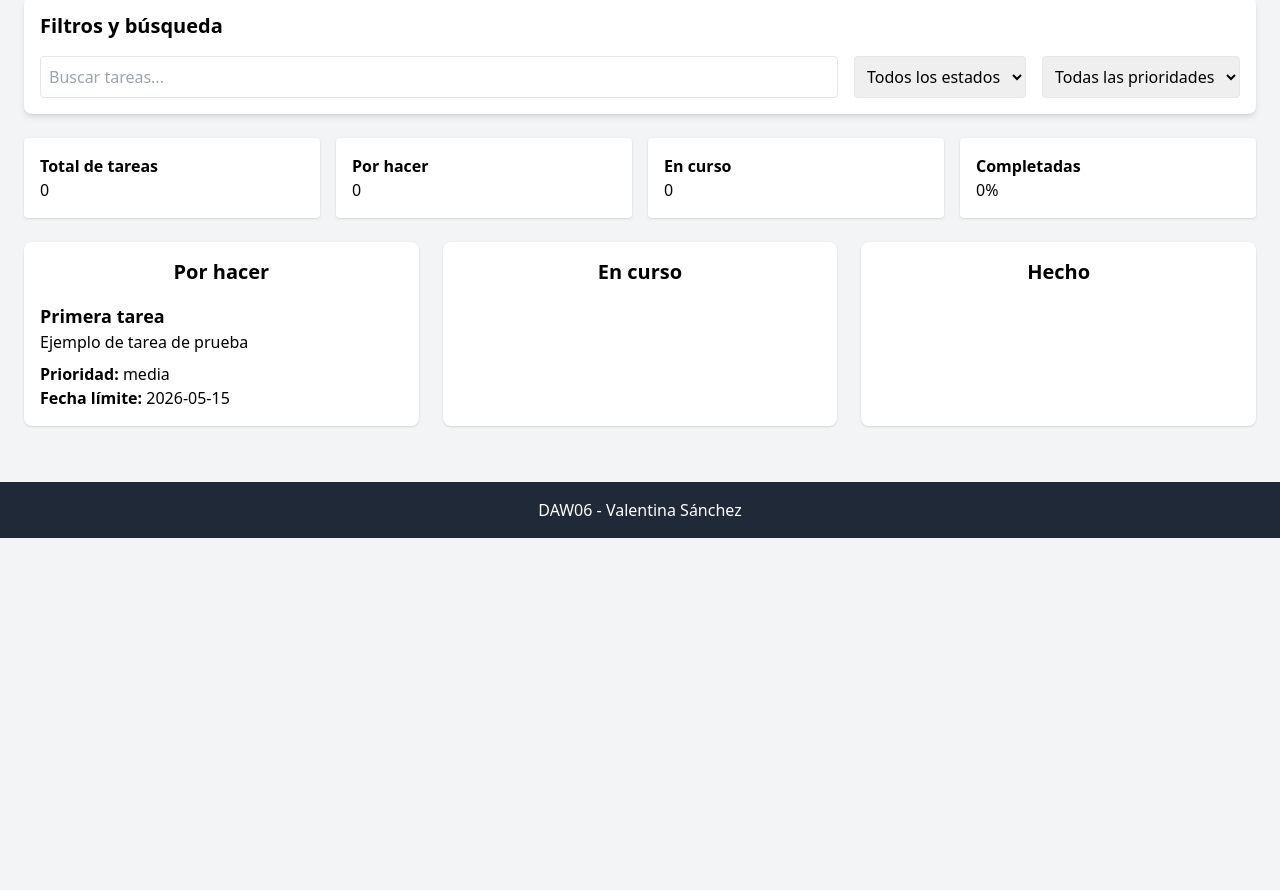
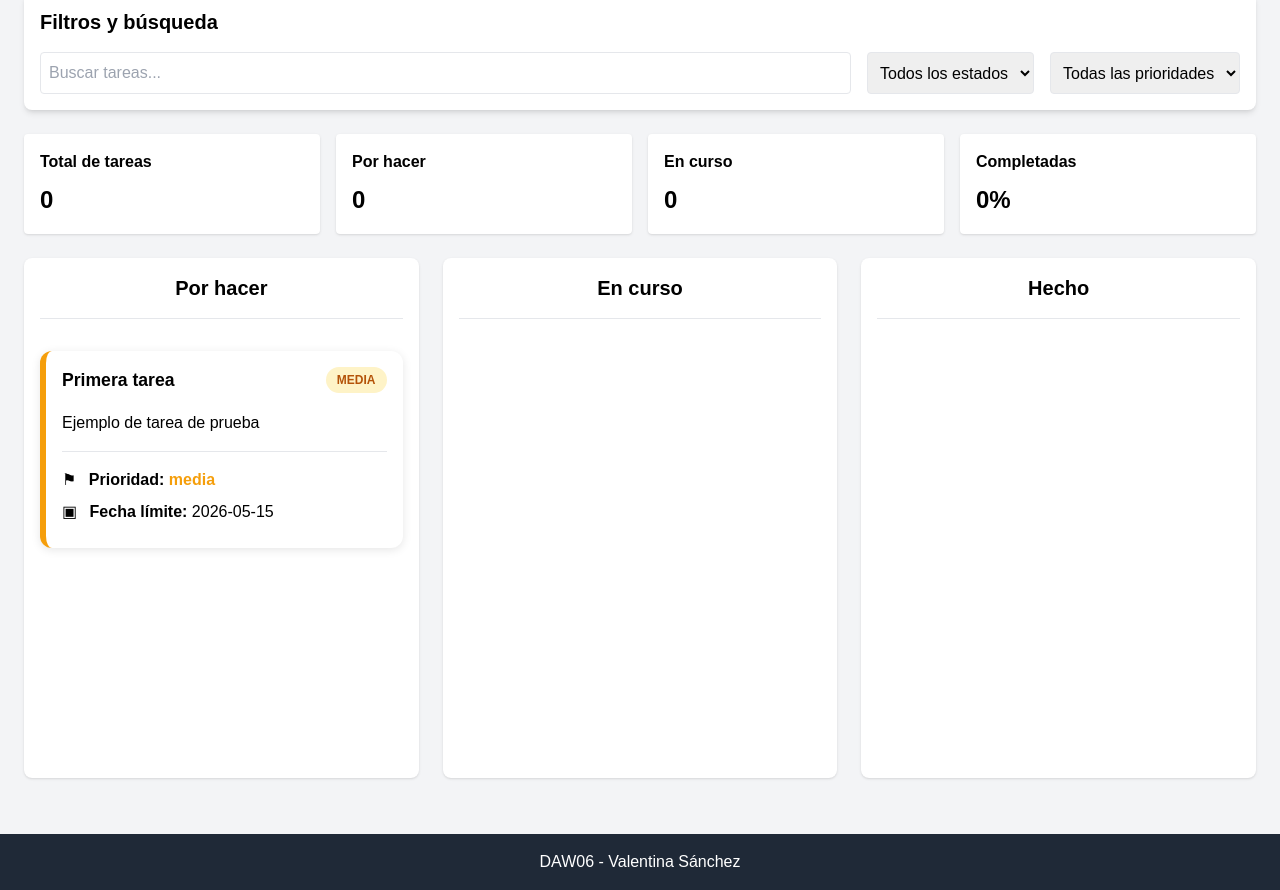
Before and after one commit to Lawlyy/kanbandaw, a plain HTML site: page index.html in a window 1280 px wide. Shown: the part 600-1490 px from the top of the page. Before the commit the page ends 1138 px from the top, so only its background shows below. Drawn offline with nearby package versions, Linux system fonts and the light colour scheme.

Commit message:
mejora estilo visual

```diff
--- a/css/styles.css
+++ b/css/styles.css
@@ -2,11 +2,17 @@
 
 body {
     font-family: Arial, Helvetica, sans-serif;
+    background-color: #f3f4f6;
 }
 
 /* Tarjetas de estadísticas */
 
-section div p {
+.tarjetaEstadistica {
+    border-radius: 14px;
+    box-shadow: 0 2px 10px rgba(0, 0, 0, 0.06);
+}
+
+.tarjetaEstadistica p {
     font-size: 1.5rem;
     font-weight: bold;
     margin-top: 0.5rem;
@@ -15,20 +21,83 @@ section div p {
 /* Columnas Kanban */
 
 article {
-    min-height: 250px;
+    min-height: 520px;
+    border-radius: 16px;
+    overflow: hidden;
+}
+
+article h2 {
+    padding-bottom: 1rem;
+    border-bottom: 1px solid #e5e7eb;
+}
+
+/* Contenedores de columnas */
+
+#columnaPorHacer,
+#columnaEnCurso,
+#columnaHecho {
+    padding-top: 1rem;
 }
 
 /* Tarjetas de tarea */
 
 .tarea {
-    background-color: #f9fafb;
+    background-color: #ffffff;
     border-left: 6px solid #9ca3af;
     padding: 1rem;
-    border-radius: 0.5rem;
-    box-shadow: 0 1px 4px rgba(0, 0, 0, 0.1);
+    border-radius: 12px;
+    box-shadow: 0 2px 10px rgba(0, 0, 0, 0.10);
+    margin-bottom: 1rem;
 }
 
-/* Prioridades */
+.cabeceraTarea {
+    display: flex;
+    justify-content: space-between;
+    align-items: flex-start;
+    gap: 1rem;
+}
+
+.tituloTarea {
+    font-size: 1.1rem;
+    font-weight: bold;
+    margin-bottom: 0.6rem;
+}
+
+.descripcionTarea {
+    margin-top: 0.5rem;
+    line-height: 1.5;
+}
+
+.separadorTarea {
+    border: none;
+    border-top: 1px solid #e5e7eb;
+    margin: 1rem 0;
+}
+
+/* Detalles de tarea */
+
+.detalleTarea p {
+    margin-bottom: 0.5rem;
+}
+
+.iconoPrioridad,
+.iconoFecha {
+    margin-right: 0.5rem;
+}
+
+/* Etiqueta de prioridad */
+
+.etiquetaPrioridad {
+    display: inline-block;
+    padding: 0.25rem 0.7rem;
+    border-radius: 999px;
+    font-size: 0.75rem;
+    font-weight: bold;
+    text-transform: uppercase;
+    white-space: nowrap;
+}
+
+/* Colores de prioridad */
 
 .prioridad-baja {
     border-left-color: #22c55e;
@@ -40,6 +109,36 @@ article {
 
 .prioridad-alta {
     border-left-color: #ef4444;
+}
+
+.etiqueta-baja {
+    background-color: #dcfce7;
+    color: #15803d;
+}
+
+.etiqueta-media {
+    background-color: #fef3c7;
+    color: #b45309;
+}
+
+.etiqueta-alta {
+    background-color: #fee2e2;
+    color: #b91c1c;
+}
+
+.texto-baja {
+    color: #15803d;
+    font-weight: bold;
+}
+
+.texto-media {
+    color: #f59e0b;
+    font-weight: bold;
+}
+
+.texto-alta {
+    color: #ef4444;
+    font-weight: bold;
 }
 
 /* Botones de las tarjetas */
@@ -80,4 +179,8 @@ article {
     header h1 {
         font-size: 1.6rem;
     }
+
+    article {
+        min-height: auto;
+    }
 }
--- a/index.html
+++ b/index.html
@@ -7,7 +7,7 @@
 
     <script src="https://cdn.tailwindcss.com"></script>
 
-    <link rel="stylesheet" href="css/estils.css">
+    <link rel="stylesheet" href="css/styles.css">
 </head>
 
 <body class="bg-gray-100 min-h-screen">
@@ -86,22 +86,22 @@
         <!-- Estadísticas -->
         <section class="grid grid-cols-1 md:grid-cols-4 gap-4 mb-6">
 
-            <div class="bg-white p-4 rounded shadow">
+            <div class="tarjetaEstadistica bg-white p-4 rounded shadow">
                 <h3 class="font-bold">Total de tareas</h3>
                 <p>0</p>
             </div>
 
-            <div class="bg-white p-4 rounded shadow">
+            <div class="tarjetaEstadistica bg-white p-4 rounded shadow">
                 <h3 class="font-bold">Por hacer</h3>
                 <p>0</p>
             </div>
 
-            <div class="bg-white p-4 rounded shadow">
+            <div class="tarjetaEstadistica bg-white p-4 rounded shadow">
                 <h3 class="font-bold">En curso</h3>
                 <p>0</p>
             </div>
 
-            <div class="bg-white p-4 rounded shadow">
+            <div class="tarjetaEstadistica bg-white p-4 rounded shadow">
                 <h3 class="font-bold">Completadas</h3>
                 <p>0%</p>
             </div>
--- a/js/script.js
+++ b/js/script.js
@@ -1,26 +1,25 @@
 
 let tareas = [];
 
-// Cargar tareas al iniciar
-
+// cargar tareas al iniciar
 document.addEventListener("DOMContentLoaded", () => {
 
     cargarTareas();
 
     renderizarTablero();
 
+    document.getElementById("formularioTarea").addEventListener("submit", crearTarea);
+
 });
 
-// Guardar tareas en localStorage
-
+// guardar tareas en localStorage
 function guardarTareas() {
 
     localStorage.setItem("tareasKanban", JSON.stringify(tareas));
 
 }
 
-// Cargar tareas desde localStorage
-
+// cargar tareas desde localStorage
 function cargarTareas() {
 
     const tareasGuardadas = localStorage.getItem("tareasKanban");
@@ -47,22 +46,54 @@ function cargarTareas() {
     }
 
 }
+ // crear tarea
+function crearTarea(evento) {
 
-// Renderizar tablero
+    evento.preventDefault();
 
+    const titulo = document.getElementById("titulo").value.trim();
+    const descripcion = document.getElementById("descripcion").value.trim();
+    const prioridad = document.getElementById("prioridad").value;
+    const fechaLimite = document.getElementById("fechaLimite").value;
+
+    if (titulo === "") {
+        alert("El título es obligatorio");
+        return;
+    }
+
+    const nuevaTarea = {
+        id: Date.now(),
+        titulo: titulo,
+        descripcion: descripcion,
+        prioridad: prioridad,
+        fechaLimite: fechaLimite,
+        estado: "porHacer"
+    };
+
+    tareas.push(nuevaTarea);
+
+    guardarTareas();
+
+    renderizarTablero();
+
+    document.getElementById("formularioTarea").reset();
+
+}
+
+// renderizar tablero
 function renderizarTablero() {
 
     const columnaPorHacer = document.getElementById("columnaPorHacer");
     const columnaEnCurso = document.getElementById("columnaEnCurso");
     const columnaHecho = document.getElementById("columnaHecho");
 
-    // Limpiar columnas
+    // limpiar columnas
 
     columnaPorHacer.innerHTML = "";
     columnaEnCurso.innerHTML = "";
     columnaHecho.innerHTML = "";
 
-    // Recorrer tareas
+    // recorrer tareas
 
     tareas.forEach(tarea => {
 
@@ -86,7 +117,7 @@ function renderizarTablero() {
 
 }
 
-// Crear tarjeta visual
+// crear tarjeta visual
 
 function crearTarjetaTarea(tarea) {
 
@@ -98,23 +129,34 @@ function crearTarjetaTarea(tarea) {
 
     tarjeta.innerHTML = `
 
-        <h3 class="text-lg font-bold">
+    <div class="cabeceraTarea">
+        <h3 class="tituloTarea">
             ${tarea.titulo}
         </h3>
 
+        <span class="etiquetaPrioridad etiqueta-${tarea.prioridad}">
+            ${tarea.prioridad}
+        </span>
+    </div>
+
+    <p class="descripcionTarea">
+        ${tarea.descripcion}
+    </p>
+
+    <hr class="separadorTarea">
+
+    <div class="detalleTarea">
         <p>
-            ${tarea.descripcion}
-        </p>
-
-        <p class="mt-2">
-            <strong>Prioridad:</strong> ${tarea.prioridad}
+            <span class="iconoPrioridad">⚑</span>
+            <strong>Prioridad:</strong>
+            <span class="texto-${tarea.prioridad}">${tarea.prioridad}</span>
         </p>
 
         <p>
-            <strong>Fecha límite:</strong> ${tarea.fechaLimite}
+            <span class="iconoFecha">▣</span>
+            <strong>Fecha límite:</strong> ${tarea.fechaLimite || "Sin fecha"}
         </p>
-
-    `;
+    </div>`;
 
     return tarjeta;
 
```
